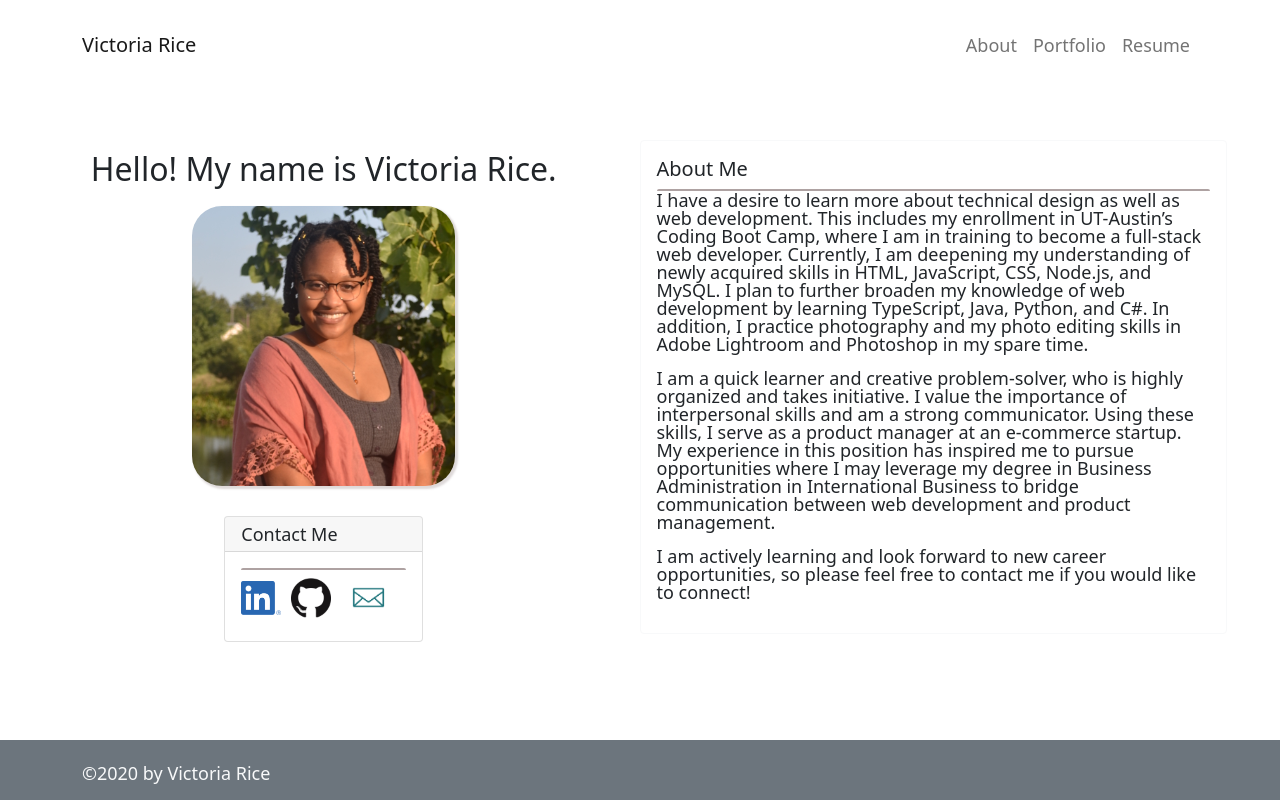
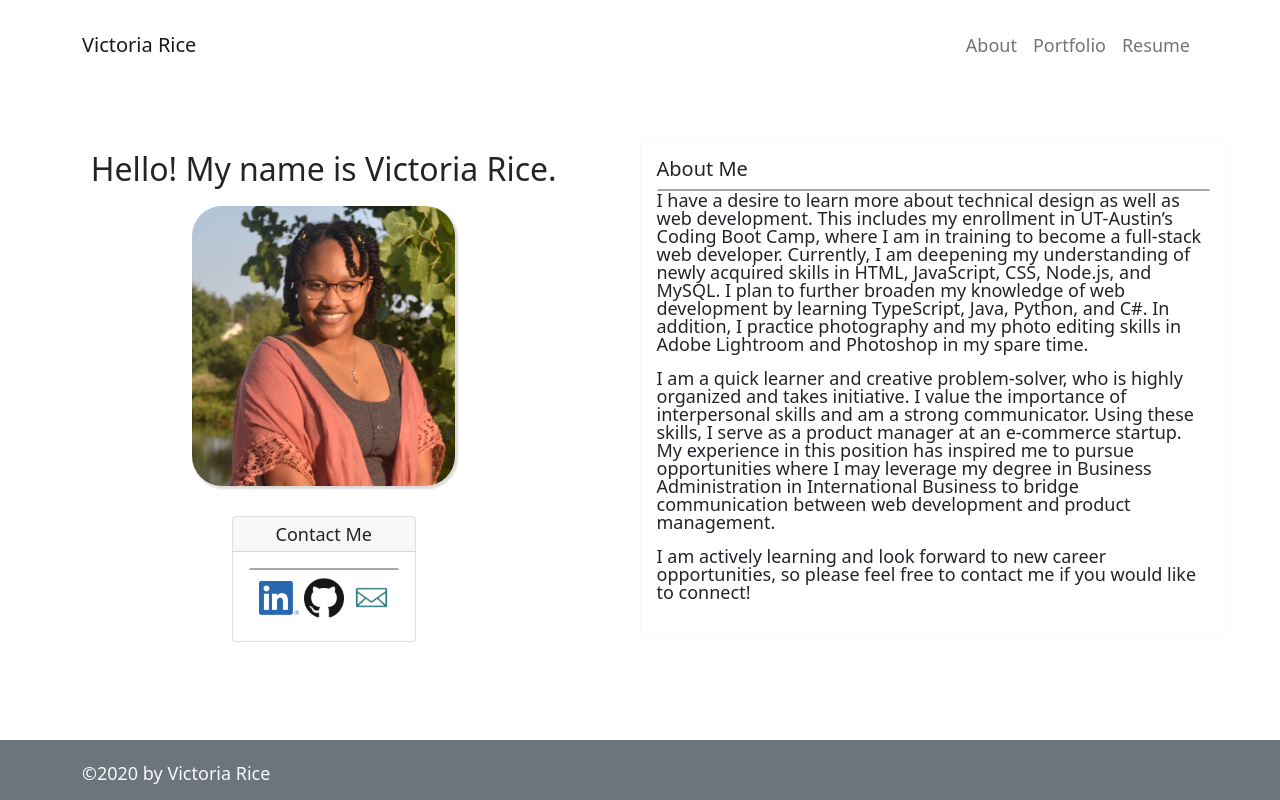
Before and after one commit to vtori37/Victoria_Rice_Portfolio, a React (Create React App) app: page / in a window 1280 px wide. Built offline with nearby package versions, Linux system fonts and the light colour scheme.

Commit message:
update to contact box

```diff
--- a/src/App.js
+++ b/src/App.js
@@ -4,7 +4,6 @@ import { BrowserRouter as Router, Routes, Route } from 'react-router-dom';
 import Navi from './components/Navi';
 import Footer from './components/Footer.js';
 import About from './pages/About.js';
-import Contact from './pages/Contact.js';
 import Portfolio from './pages/Portfolio.js';
 import Resume from './pages/Resume.js';
 
@@ -17,7 +16,6 @@ function App() {
           <Route path="/" element={<About />} />
           <Route path="/About" element={<About />} />
           <Route path="portfolio" element={<Portfolio />} />
-          <Route path="contact" element={<Contact />} />
           <Route path="resume" element={<Resume />} />
         </Routes>
         <Footer />
--- a/src/components/Footer.js
+++ b/src/components/Footer.js
@@ -1,6 +1,5 @@
 import React from 'react';
 import "../styles/navi.css"
-
 
 const Footer = () => {
   return (
--- a/src/pages/About.js
+++ b/src/pages/About.js
@@ -26,7 +26,7 @@ function About() {
                     <Card.Header>Contact Me</Card.Header>
                     <Card.Body>
                       <Card.Text>
-                        <section  className='contact'>
+                        <section  className='contact-section'>
                           <span  className="icon-gap">
                               <a href="https://www.linkedin.com/in/victoria-rice-360/" target="_blank">
                                 <img className="icons" alt="LinkedIn link" src={LI} />
@@ -34,11 +34,11 @@ function About() {
                           </span>
                           <span  className="icon-gap">
                               <a href="https://github.com/vtori37" target="_blank">
-                                <img className="icons" alt="GitHub link" src={GH} />
+                                <img className="icons icons-github" alt="GitHub link" src={GH} />
                               </a>
                           </span>
                           <span  className="icon-gap">
-                            <OverlayTrigger overlay={<Tooltip>vrice360@gmail.com</Tooltip>}>
+                            <OverlayTrigger placement="top" overlay={<Tooltip >vrice360@gmail.com</Tooltip>}>
                               <img className="icons-email" alt="Email Address" src={EM} />
                             </OverlayTrigger>
                           </span>
--- a/src/styles/contact.css
+++ b/src/styles/contact.css
@@ -7,7 +7,20 @@
   justify-content: center;
   align-items: center;
 }
+.contact-section {
+  display: flex;
+  justify-content: center;
+  align-items: center;
+  margin-left: 10px;
+}
 
+.card-header:first-child {
+ text-align: center;
+}
+
+.icons-github {
+  margin-left: 5px;
+}
 .icons {
   width: 40px;
 }
@@ -15,11 +28,12 @@
 .icons-email {
   width: 55px
 }
-.icon-gap {
+/* .icon-gap {
   padding-right: 10px;
+  padding-left: 10px;
 }
 
 .icon-div {
   margin-top: 20px;
   margin-bottom: -10px;
-}
+} */
```
Also changed, not shown: src/pages/Contact.js (deleted, +0 -72 lines).
